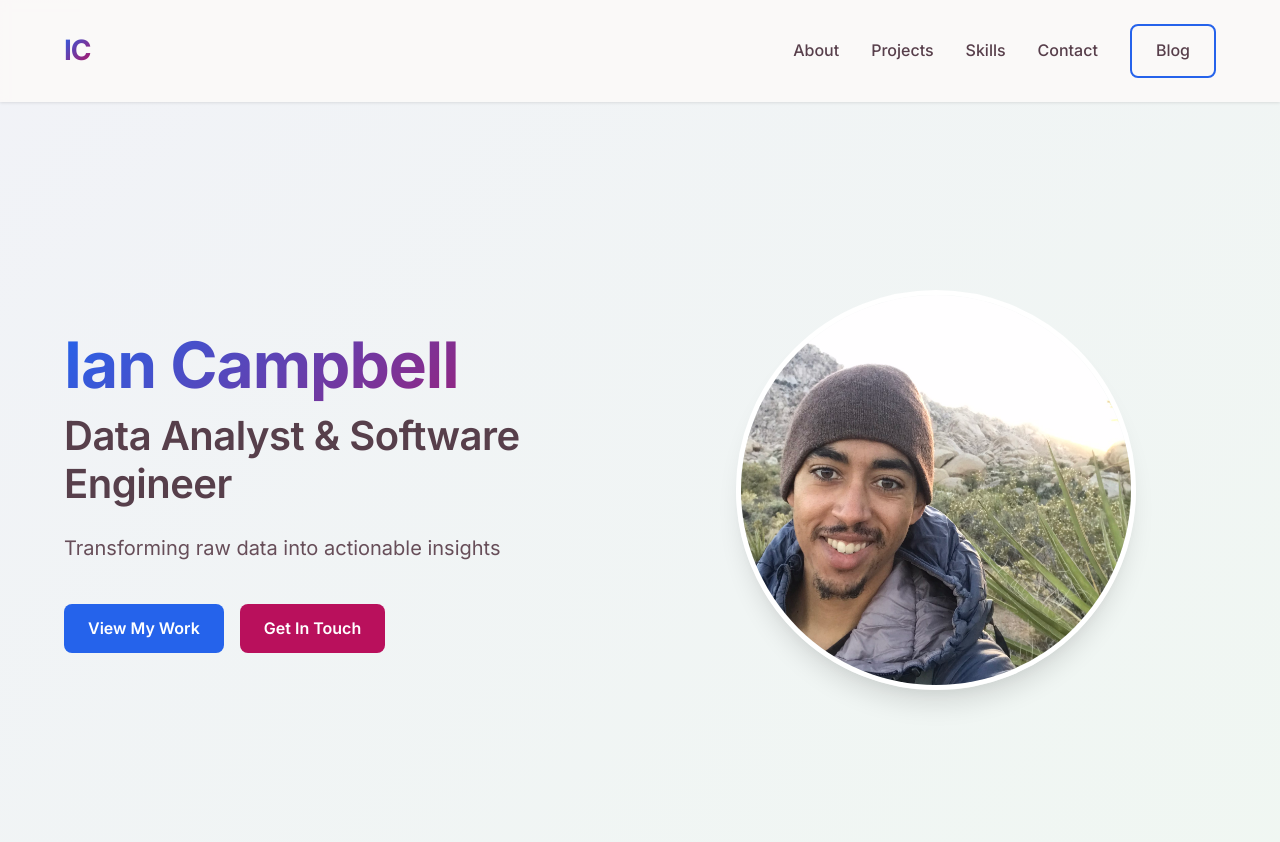
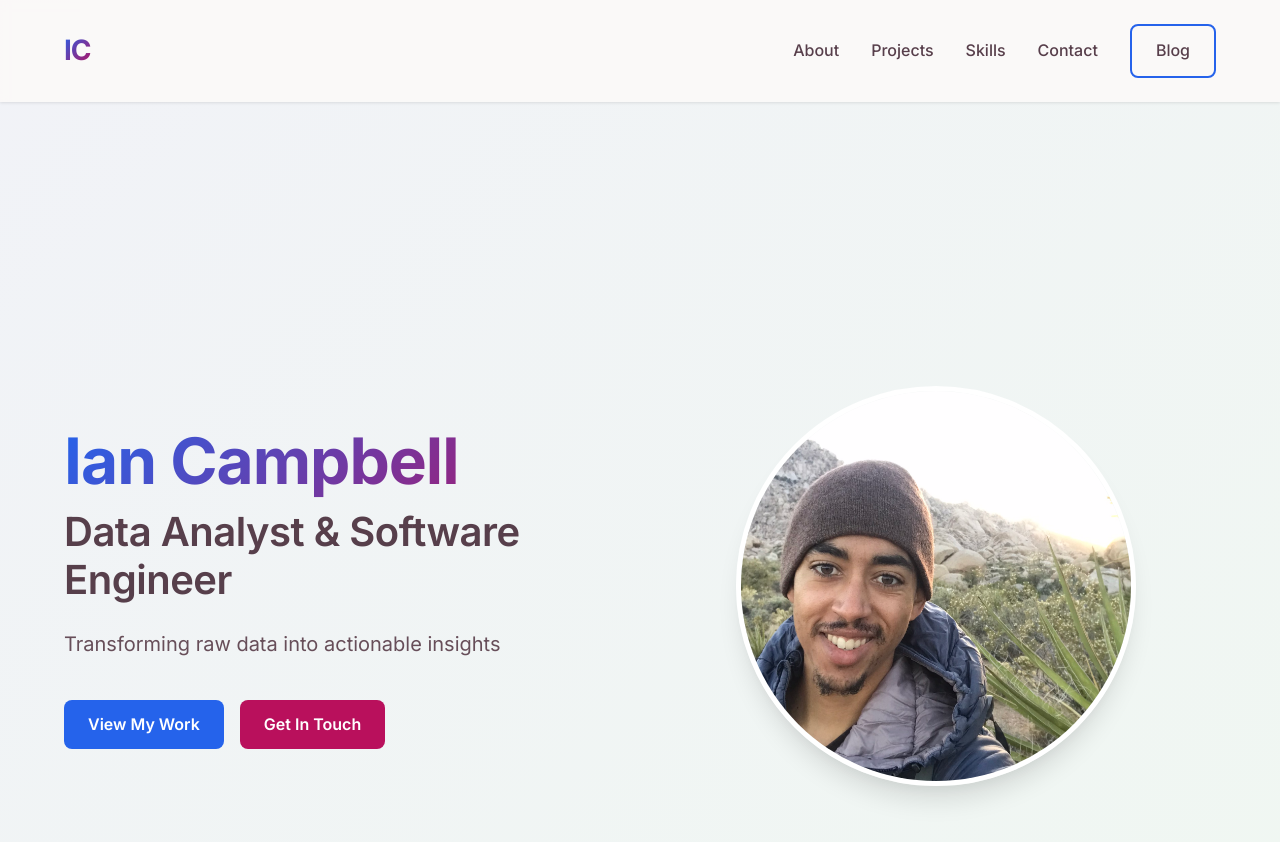
Before and after one commit to Iancam/Iancam.github.io, a Jekyll site: the page built from index.html, in a window 1280 px wide and 900 px high. Shown: the top 842 px of the window. Built offline with Jekyll 4.4.1, drawn with Linux system fonts in a browser that asks for light colours.

Commit message:
fix: add padding to main content to prevent overlap with fixed header

```diff
--- a/assets/css/main.css
+++ b/assets/css/main.css
@@ -652,6 +652,17 @@ ul {
   color: white;
 }
 
+/* Offset for fixed header so content isn't hidden */
+main.page-content {
+  padding-top: 96px;
+}
+
+@media (max-width: 640px) {
+  main.page-content {
+    padding-top: 112px;
+  }
+}
+
 /* Responsive Styles */
 @media (max-width: 992px) {
   h1 {
```
